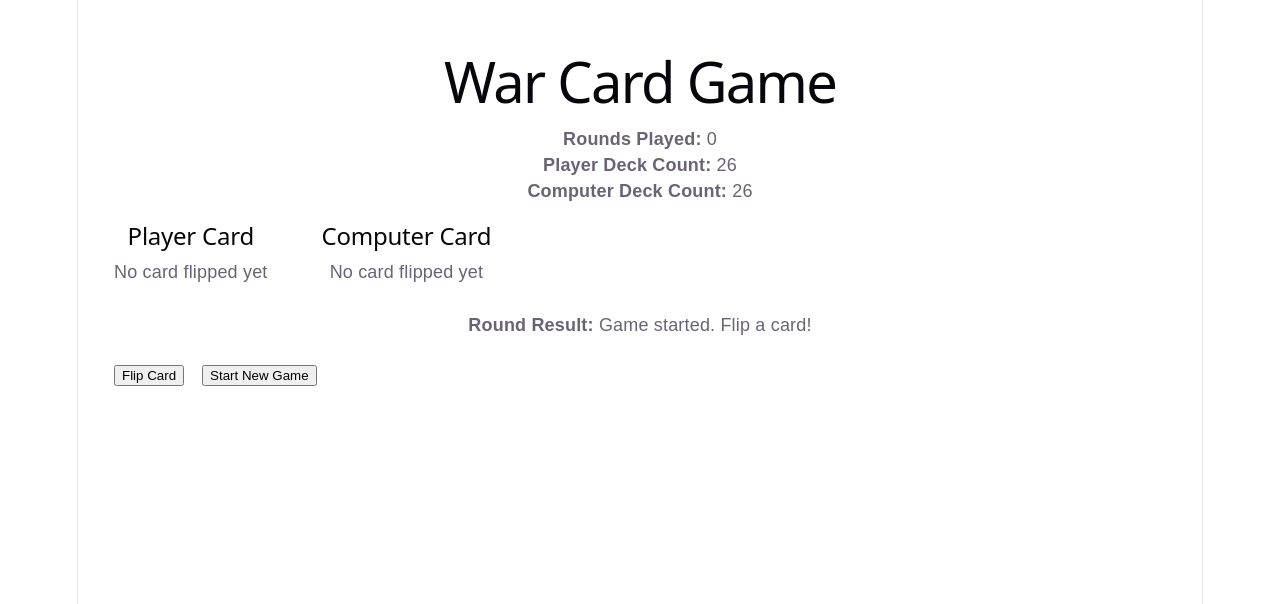
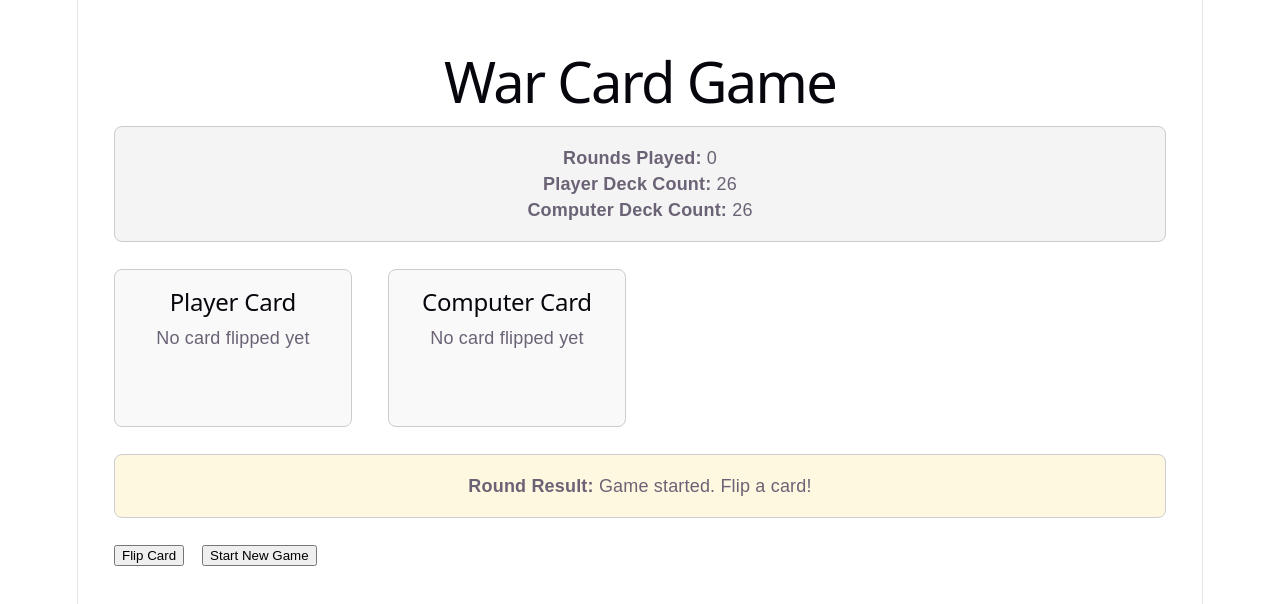
Before and after one commit to CadLin05/War_Client, a React (Vite) app: page / in a window 1280 px wide. Shown: the top 604 px of the page. Built offline with nearby package versions, Linux system fonts and the light colour scheme.

Commit message:
added new components

```diff
--- /dev/null
+++ b/src/components/CardDisplay.tsx
@@ -0,0 +1,35 @@
+import type { Card } from "../types/card";
+
+interface CardDisplayProps {
+  title: string;
+  card: Card | null;
+}
+
+export default function CardDisplay({
+  title,
+  card,
+}: CardDisplayProps): JSX.Element {
+  return (
+    <div
+      style={{
+        border: "1px solid #ccc",
+        borderRadius: "8px",
+        padding: "1rem",
+        width: "200px",
+        minHeight: "120px",
+        textAlign: "center",
+        backgroundColor: "#f9f9f9",
+      }}
+    >
+      <h2>{title}</h2>
+
+      {card ? (
+        <p>
+          {card.rank} of {card.suit}
+        </p>
+      ) : (
+        <p>No card flipped yet</p>
+      )}
+    </div>
+  );
+}
--- /dev/null
+++ b/src/components/GameBoard.tsx
@@ -0,0 +1,70 @@
+import type { Card } from "../types/card";
+import CardDisplay from "./CardDisplay";
+import RoundMessage from "./RoundMessage";
+import StatsPanel from "./StatsPanel";
+
+interface GameBoardProps {
+  roundCount: number;
+  playerDeckCount: number;
+  computerDeckCount: number;
+  playerCard: Card | null;
+  computerCard: Card | null;
+  roundMessage: string;
+  gameOver: boolean;
+  winner: "Player" | "Computer" | null;
+  onFlipCard: () => void;
+  onNewGame: () => void;
+}
+
+export default function GameBoard({
+  roundCount,
+  playerDeckCount,
+  computerDeckCount,
+  playerCard,
+  computerCard,
+  roundMessage,
+  gameOver,
+  winner,
+  onFlipCard,
+  onNewGame,
+}: GameBoardProps): JSX.Element {
+  return (
+    <div style={{ padding: "2rem", fontFamily: "Arial, sans-serif" }}>
+      <h1>War Card Game</h1>
+
+      <StatsPanel
+        roundCount={roundCount}
+        playerDeckCount={playerDeckCount}
+        computerDeckCount={computerDeckCount}
+      />
+
+      <div
+        style={{
+          display: "flex",
+          gap: "2rem",
+          marginBottom: "1.5rem",
+          flexWrap: "wrap",
+        }}
+      >
+        <CardDisplay title="Player Card" card={playerCard} />
+        <CardDisplay title="Computer Card" card={computerCard} />
+      </div>
+
+      <RoundMessage message={roundMessage} />
+
+      <div style={{ display: "flex", gap: "1rem" }}>
+        <button onClick={onFlipCard} disabled={gameOver}>
+          Flip Card
+        </button>
+
+        <button onClick={onNewGame}>Start New Game</button>
+      </div>
+
+      {gameOver && winner && (
+        <div style={{ marginTop: "1.5rem" }}>
+          <h2>{winner} wins the game!</h2>
+        </div>
+      )}
+    </div>
+  );
+}
--- /dev/null
+++ b/src/components/RoundMessage.tsx
@@ -0,0 +1,21 @@
+interface RoundMessageProps {
+  message: string;
+}
+
+export default function RoundMessage({ message }: RoundMessageProps): JSX.Element {
+  return (
+    <div
+      style={{
+        border: "1px solid #ccc",
+        borderRadius: "8px",
+        padding: "1rem",
+        marginBottom: "1.5rem",
+        backgroundColor: "#fff8e1",
+      }}
+    >
+      <p>
+        <strong>Round Result:</strong> {message}
+      </p>
+    </div>
+  );
+}
--- /dev/null
+++ b/src/components/StatsPanel.tsx
@@ -0,0 +1,33 @@
+interface StatsPanelProps {
+  roundCount: number;
+  playerDeckCount: number;
+  computerDeckCount: number;
+}
+
+export default function StatsPanel({
+  roundCount,
+  playerDeckCount,
+  computerDeckCount,
+}: StatsPanelProps): JSX.Element {
+  return (
+    <div
+      style={{
+        border: "1px solid #ccc",
+        borderRadius: "8px",
+        padding: "1rem",
+        marginBottom: "1.5rem",
+        backgroundColor: "#f4f4f4",
+      }}
+    >
+      <p>
+        <strong>Rounds Played:</strong> {roundCount}
+      </p>
+      <p>
+        <strong>Player Deck Count:</strong> {playerDeckCount}
+      </p>
+      <p>
+        <strong>Computer Deck Count:</strong> {computerDeckCount}
+      </p>
+    </div>
+  );
+}
--- a/src/pages/GamePage.tsx
+++ b/src/pages/GamePage.tsx
@@ -1,7 +1,7 @@
-import React, { useState } from "react";
-import type { JSX } from "react";
+import { useState } from "react";
+import GameBoard from "../components/GameBoard";
 import type { GameState } from "../types/game";
-import { playRound, startNewGame } from "../utils/warLogic.ts";
+import { playRound, startNewGame } from "../utils/warLogic";
 
 export default function GamePage(): JSX.Element {
   const [gameState, setGameState] = useState<GameState>(startNewGame());
@@ -15,64 +15,17 @@ export default function GamePage(): JSX.Element {
   }
 
   return (
-    <div style={{ padding: "2rem", fontFamily: "Arial, sans-serif" }}>
-      <h1>War Card Game</h1>
-
-      <div style={{ marginBottom: "1rem" }}>
-        <p>
-          <strong>Rounds Played:</strong> {gameState.roundCount}
-        </p>
-        <p>
-          <strong>Player Deck Count:</strong> {gameState.playerDeck.length}
-        </p>
-        <p>
-          <strong>Computer Deck Count:</strong> {gameState.computerDeck.length}
-        </p>
-      </div>
-
-      <div style={{ display: "flex", gap: "3rem", marginBottom: "1.5rem" }}>
-        <div>
-          <h2>Player Card</h2>
-          {gameState.playerCard ? (
-            <p>
-              {gameState.playerCard.rank} of {gameState.playerCard.suit}
-            </p>
-          ) : (
-            <p>No card flipped yet</p>
-          )}
-        </div>
-
-        <div>
-          <h2>Computer Card</h2>
-          {gameState.computerCard ? (
-            <p>
-              {gameState.computerCard.rank} of {gameState.computerCard.suit}
-            </p>
-          ) : (
-            <p>No card flipped yet</p>
-          )}
-        </div>
-      </div>
-
-      <div style={{ marginBottom: "1.5rem" }}>
-        <p>
-          <strong>Round Result:</strong> {gameState.roundMessage}
-        </p>
-      </div>
-
-      <div style={{ display: "flex", gap: "1rem" }}>
-        <button onClick={handleFlipCard} disabled={gameState.gameOver}>
-          Flip Card
-        </button>
-
-        <button onClick={handleNewGame}>Start New Game</button>
-      </div>
-
-      {gameState.gameOver && gameState.winner && (
-        <div style={{ marginTop: "1.5rem" }}>
-          <h2>{gameState.winner} wins the game!</h2>
-        </div>
-      )}
-    </div>
+    <GameBoard
+      roundCount={gameState.roundCount}
+      playerDeckCount={gameState.playerDeck.length}
+      computerDeckCount={gameState.computerDeck.length}
+      playerCard={gameState.playerCard}
+      computerCard={gameState.computerCard}
+      roundMessage={gameState.roundMessage}
+      gameOver={gameState.gameOver}
+      winner={gameState.winner}
+      onFlipCard={handleFlipCard}
+      onNewGame={handleNewGame}
+    />
   );
 }
```
